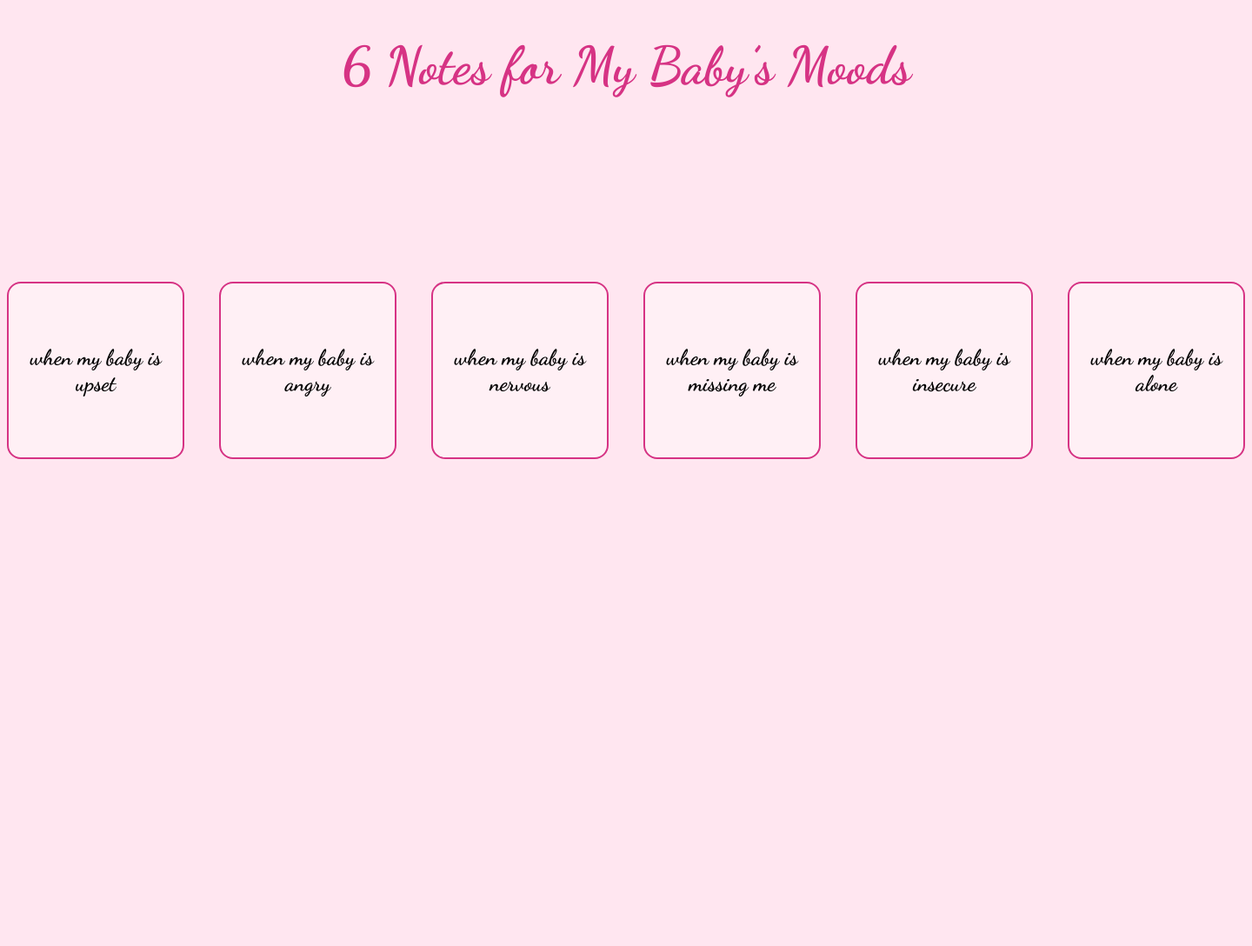
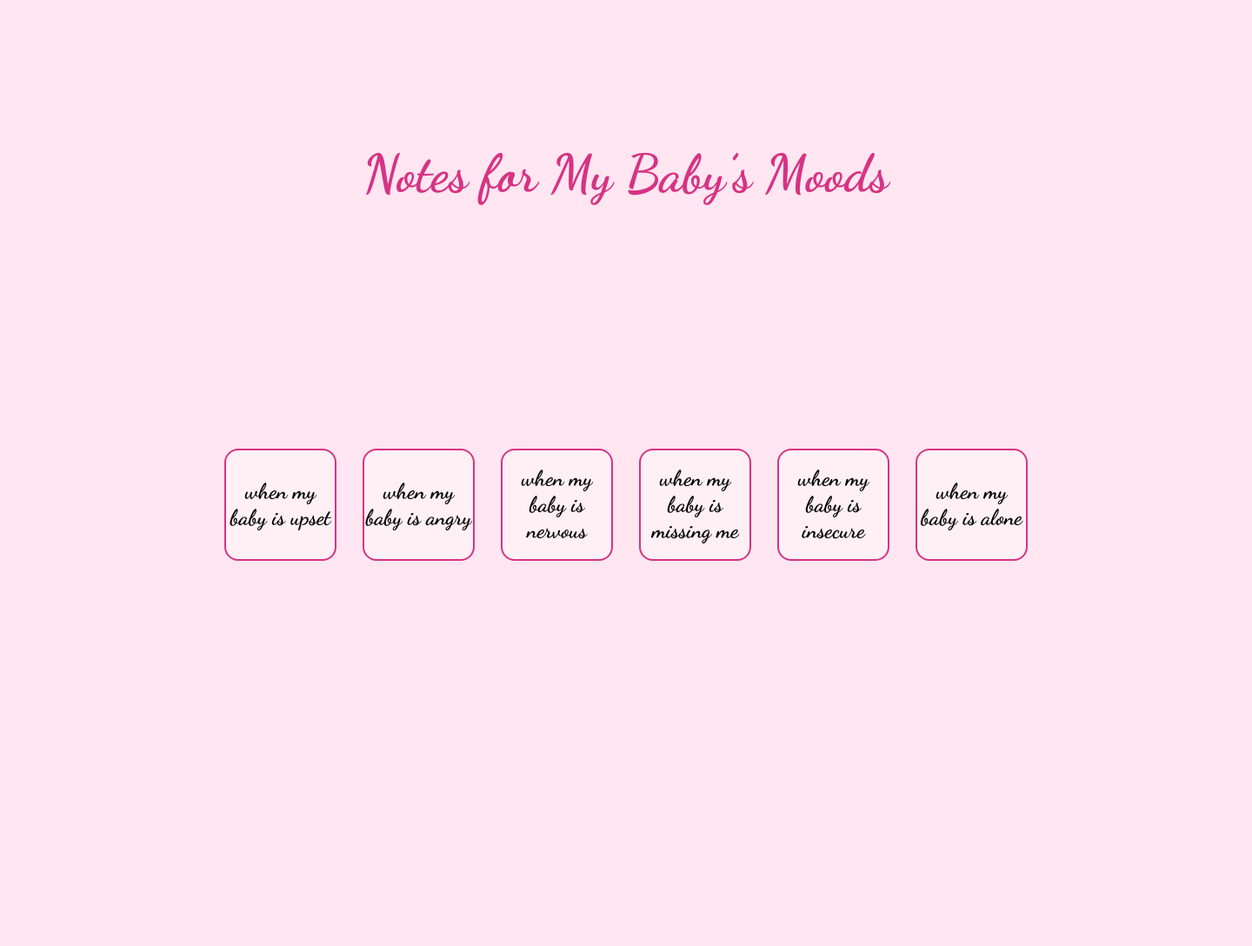
Before and after one commit to KewlShrezhth/notes-for-emtions, a Flask app: page / in a window 1440 px wide. Shown: the whole page at 87% size. Before the commit the page ends 528 px from the top, so only its background shows below. Run offline with Flask 3, Linux system fonts and the light colour scheme.

Commit message:
Update index.html

```diff
--- a/templates/index.html
+++ b/templates/index.html
@@ -6,43 +6,53 @@
 <link rel="stylesheet" href="{{ url_for('static', filename='heart.css') }}">
     <!-- Google Fonts -->
 <link href="https://fonts.googleapis.com/css2?family=Dancing+Script:wght@400;700&display=swap" rel="stylesheet">
+<meta name="viewport" content="width=device-width, initial-scale=1.0">
+
 
 <style>
   body {
     font-family: "Dancing Script", cursive, sans-serif;
     background: #ffe6f0;
-    margin: 0;
+    margin: 10%;
     padding: 0;
     display: flex;
     flex-direction: column;
     min-height: 100vh;
-    overflow: hidden;
+    /* overflow-y: hidden; */
   }
-
+  @media only screen and (max-height: 932px){
+    body{
+      overflow-y: hidden;
+    }
+  }
   h1 {
+    position: relative;
     text-align: center;
       font-size: 3.75em;
     color: #d63384;
-    margin: 40px 0;
+    margin: 20px 0;
   }
 
   .middle-container {
     flex: 1;
     display: flex;
-      margin: -100px auto 0 auto;
+      margin: -200px auto 0 auto;
     justify-content: center;
     align-items: center;
+    padding-top: 20vmin;
   }
-
   .regions {
     display: flex;
-    gap: 40px;
+    flex-wrap: wrap;
+    gap: 30px;
+    justify-content: center;
+    align-items: center;
+    max-width: 80vw;
   }
-
   .region {
       position: relative;
-    width: 200px;
-    height: 200px;
+    width: 5em;
+    height: 5em;
     background: #fff0f5;
     border: 2px solid #d63384;
     border-radius: 16px;
@@ -86,7 +96,7 @@
 </head>
 <body>
 
-<h1>6 Notes for My Baby’s Moods</h1>
+<h1>Notes for My Baby’s Moods</h1>
 
 <div class="middle-container">
   <div class="regions">
@@ -127,12 +137,25 @@
           ". Dont worry at all. This app is just for you. Remeber that whatever youre going through isnt" +
           "that big and you can get through it easily okay? Me and you have gone through so much together so many phases" +
           "baby you can always get through easily. so easily baby. Youre my baby girl you make me unnervous how can" +
-          "you be nervous. Stop. Ok listen and remeber. YOU ARE A BEAUTIFUL GORGEOUS BADDIE. YOU ARE SO AMAZING SO" +
-          "ASTONISHING. YOU. ARE. THE. STRONGEST. MOST BEAUTIFUL. BRAVEST. GIRL. EVER.",
+          "you be nervous. Stop. Ok listen and remeber. \nYOU ARE A BEAUTIFUL GORGEOUS BADDIE. YOU ARE SO AMAZING SO" +
+          "ASTONISHING. YOU. ARE. THE. STRONGEST. MOST BEAUTIFUL. BRAVEST. GIRL. EVER.\nDont let anything frigten my baby girl."+
+          "\nShe is the bravest. She will beat\nnervousness up.\nBACK UP.",
+
       "missing me": "Awwwwww you miss me??? YOU HAVE A CRSUH ON ME! Yayayayayyaya a beautiful girl has a crush on meeeee" +
-          "yayyayayyaya.",
-      insecure: "WRITE NOTE FOR TIRED HERE 💕",
-      alone: "WRITE NOTE FOR THOUGHTFUL HERE 💕"
+          "yayyayayyaya. Dont miss me baby girl coz I am right with you. Always with you and this app is just another form"+
+          "of me baby. Think about all the nights were going to have in the future where nothing is there telling us what"+
+          "we can and cant do. No one telling us how long to spend time and how long not to. Just me and you, together forever."+
+          "In our little house with our cute dogs and making pasta in the middle of the night then cuddling till we fall asleep"+
+          "through the alarm and just wake up so late. We will make it baby. \nDon't you worry. Don't worry about anything."+
+          "\nI LOVE YOUUUUUUU\nI LOVE YOUUUU\nI LOVE YOUUU\nI LOVE YOUU",
+
+      insecure: "Stop Im gonna cry just by the fact that you had to open this section. This is for when youre feeling insecure"+
+          "and my baby shouldn't be feeling bad about her own body, that just like goes against the laws of nature. How do I tell you"+
+          "that you are so wrong in every way possible to even open this section. Your whole body is so perfect my love from your hair"+
+          "to your eyes to your lips to your nose to your body every single aspect about you is so perfect. A girl with ocean like eyes"+
+          "is no less than a blessing. Not just a blessing to me but a blessing to this world. I would lay my hands out for you to walk"+
+          "just so you dont have to ever walk again on the floor. Your beauty is unmatched.\nDon't feel anything less than a goddess baby."+
+          "\nMy beautiful princess, \nyou're no less than a princess my love.\nA real Goddess",
   };
 
   function openHeart(mood) {
```
